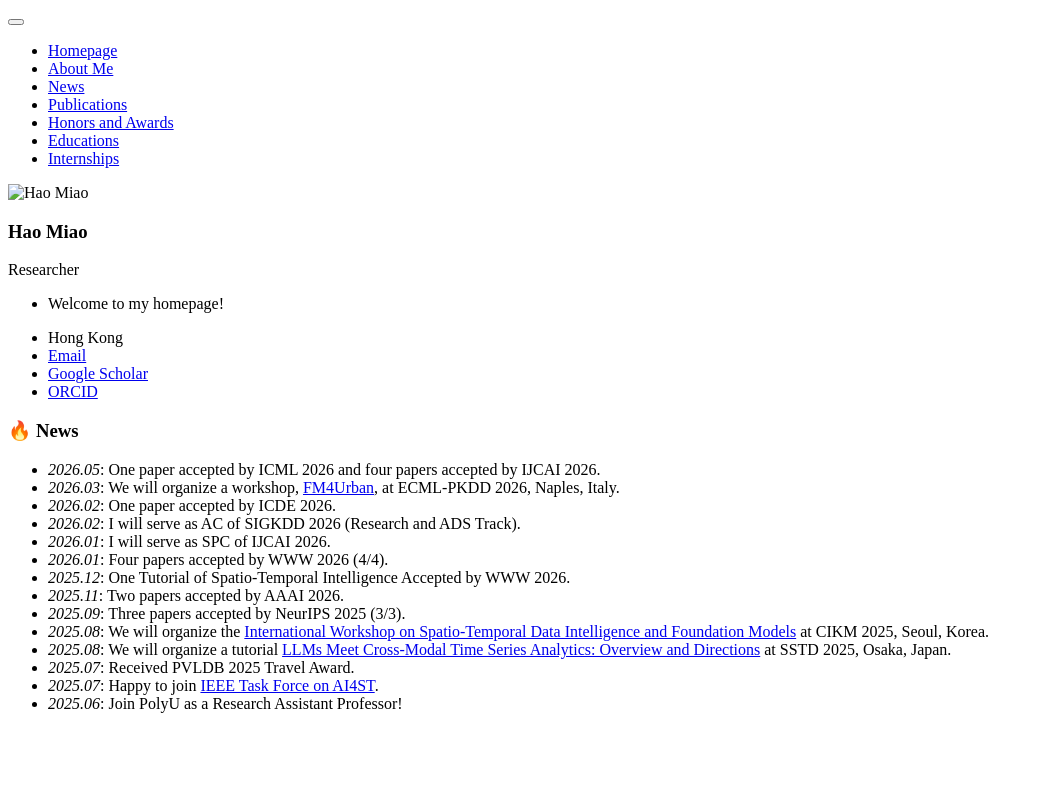
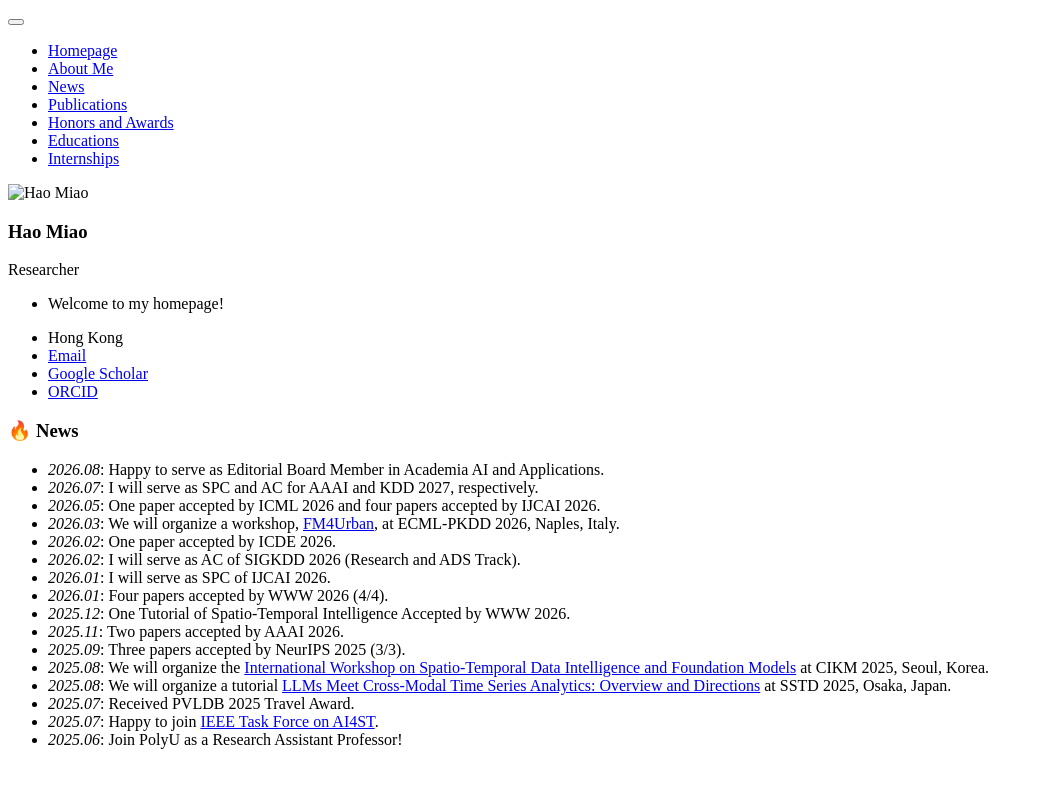
Before and after one commit to MiaoHaoSunny/MiaoHaoSunny.github.io, a Jekyll site: the page built from _pages/includes/news.md, in a window 1280 px wide. Shown: the top 788 px of the page, without its empty margins (0-1043 px from the left). Built offline with Jekyll 4.4.1, drawn with Linux system fonts in a browser that asks for light colours; our own code applies the rules of GitHub Pages for plain Markdown files.

Commit message:
Update news.md

```diff
--- a/_pages/includes/news.md
+++ b/_pages/includes/news.md
@@ -1,4 +1,6 @@
 # 🔥 News
+- *2026.08*: Happy to serve as Editorial Board Member in Academia AI and Applications.
+- *2026.07*: I will serve as SPC and AC for AAAI and KDD 2027, respectively.
 - *2026.05*: One paper accepted by ICML 2026 and four papers accepted by IJCAI 2026.
 - *2026.03*: We will organize a workshop, [FM4Urban](https://fm4urban.github.io/), at ECML-PKDD 2026, Naples, Italy.
 - *2026.02*: One paper accepted by ICDE 2026.
```
